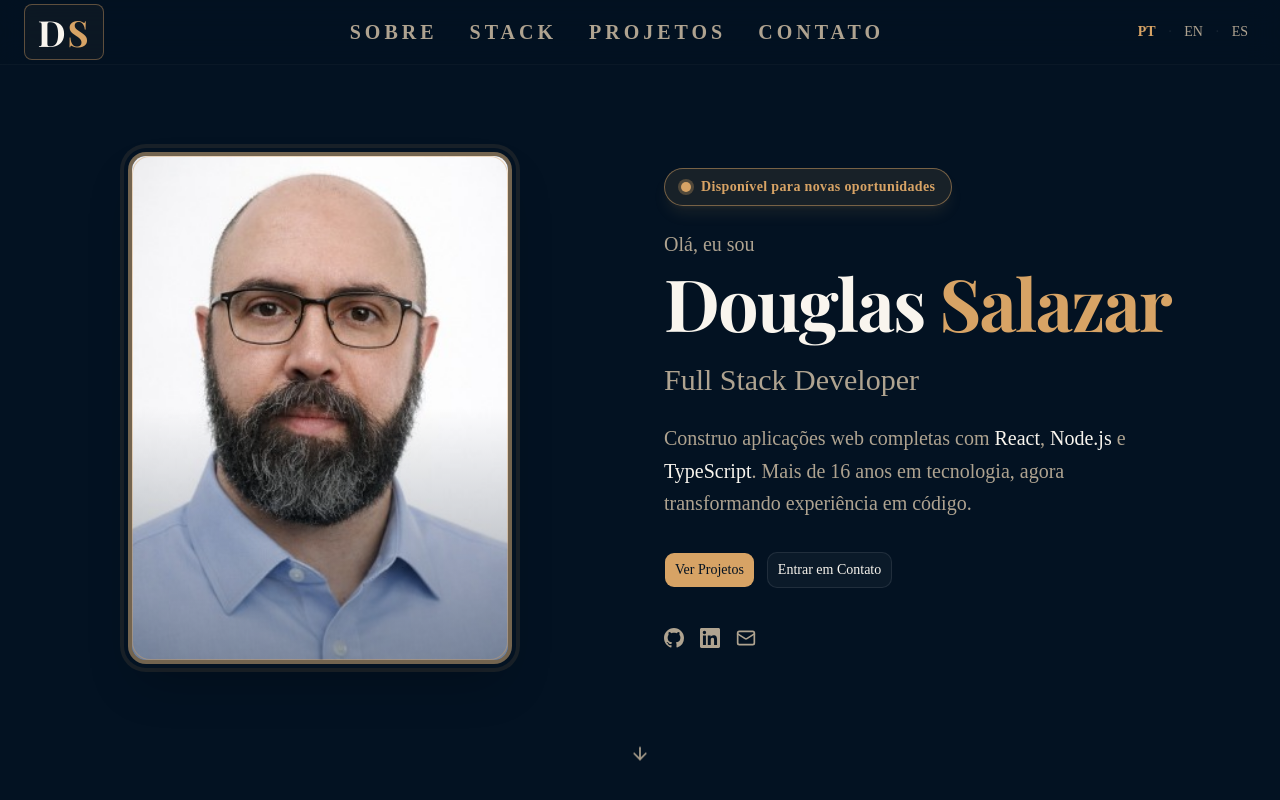
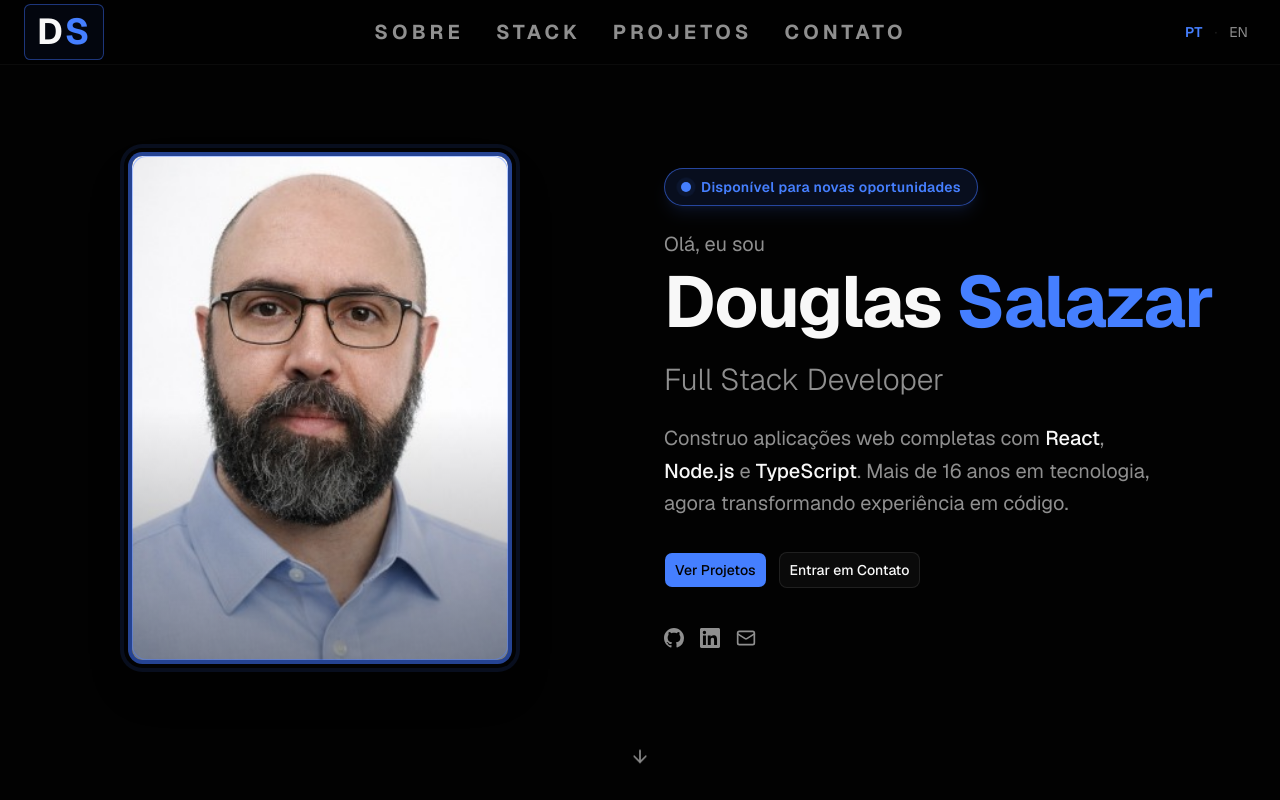
Before and after one commit to Doug1980/douglas-salazar-portfolio, a Next.js app: page / in a window 1280 px wide. Shown: the top 800 px of the page. Built offline with nearby package versions, Linux system fonts and the light colour scheme.

Commit message:
feat: paleta Vercel e fonte Geist Sans

```diff
--- a/src/app/globals.css
+++ b/src/app/globals.css
@@ -7,10 +7,9 @@
 @theme inline {
   --color-background: var(--background);
   --color-foreground: var(--foreground);
-  --font-sans: var(--font-sans);
+  --font-sans: var(--font-geist-sans);
   --font-mono: var(--font-geist-mono);
-  --font-heading: var(--font-playfair);
-  --font-serif: var(--font-playfair);
+  --font-heading: var(--font-geist-sans);
   --color-sidebar-ring: var(--sidebar-ring);
   --color-sidebar-border: var(--sidebar-border);
   --color-sidebar-accent-foreground: var(--sidebar-accent-foreground);
@@ -40,14 +39,6 @@
   --color-popover: var(--popover);
   --color-card-foreground: var(--card-foreground);
   --color-card: var(--card);
-
-  /* ========== Cores customizadas do portfólio ========== */
-  --color-navy-deep: var(--navy-deep);
-  --color-navy-night: var(--navy-night);
-  --color-amber-warm: var(--amber-warm);
-  --color-beige-soft: var(--beige-soft);
-  --color-offwhite: var(--offwhite);
-
   --radius-sm: calc(var(--radius) * 0.6);
   --radius-md: calc(var(--radius) * 0.8);
   --radius-lg: var(--radius);
@@ -57,95 +48,73 @@
   --radius-4xl: calc(var(--radius) * 2.6);
 }
 
-/* ==========================================================
-   LIGHT MODE (fallback — portfólio será dark-first)
-   ========================================================== */
 :root {
-  /* Paleta do portfólio */
-  --navy-deep: oklch(0.18 0.04 250);      /* Azul marinho profundo */
-  --navy-night: oklch(0.26 0.05 250);     /* Azul noite (cards) */
-  --amber-warm: oklch(0.72 0.09 70);      /* Âmbar terroso (destaque) */
-  --beige-soft: oklch(0.88 0.04 70);      /* Bege claro (texto secundário) */
-  --offwhite: oklch(0.97 0.01 80);        /* Off-white (texto principal) */
-
-  /* Mapeamento para o sistema shadcn */
-  --background: oklch(0.98 0 0);
-  --foreground: oklch(0.18 0.04 250);
-  --card: oklch(1 0 0);
-  --card-foreground: oklch(0.18 0.04 250);
+  --background: oklch(1 0 0);
+  --foreground: oklch(0.09 0 0);
+  --card: oklch(0.98 0 0);
+  --card-foreground: oklch(0.09 0 0);
   --popover: oklch(1 0 0);
-  --popover-foreground: oklch(0.18 0.04 250);
-  --primary: oklch(0.72 0.09 70);
-  --primary-foreground: oklch(0.18 0.04 250);
-  --secondary: oklch(0.95 0.02 250);
-  --secondary-foreground: oklch(0.18 0.04 250);
-  --muted: oklch(0.95 0.02 250);
-  --muted-foreground: oklch(0.5 0.04 250);
-  --accent: oklch(0.72 0.09 70);
-  --accent-foreground: oklch(0.18 0.04 250);
+  --popover-foreground: oklch(0.09 0 0);
+  --primary: oklch(0.55 0.22 265);
+  --primary-foreground: oklch(0.98 0 0);
+  --secondary: oklch(0.95 0 0);
+  --secondary-foreground: oklch(0.09 0 0);
+  --muted: oklch(0.95 0 0);
+  --muted-foreground: oklch(0.5 0 0);
+  --accent: oklch(0.55 0.22 265);
+  --accent-foreground: oklch(0.98 0 0);
   --destructive: oklch(0.577 0.245 27.325);
-  --border: oklch(0.9 0.02 250);
-  --input: oklch(0.9 0.02 250);
-  --ring: oklch(0.72 0.09 70);
-  --chart-1: oklch(0.72 0.09 70);
-  --chart-2: oklch(0.6 0.1 250);
-  --chart-3: oklch(0.5 0.08 250);
-  --chart-4: oklch(0.7 0.1 120);
-  --chart-5: oklch(0.65 0.12 30);
-  --radius: 0.625rem;
+  --border: oklch(0.9 0 0);
+  --input: oklch(0.9 0 0);
+  --ring: oklch(0.55 0.22 265);
+  --chart-1: oklch(0.55 0.22 265);
+  --chart-2: oklch(0.65 0.2 160);
+  --chart-3: oklch(0.7 0.2 30);
+  --chart-4: oklch(0.6 0.2 340);
+  --chart-5: oklch(0.65 0.18 200);
+  --radius: 0.5rem;
   --sidebar: oklch(0.98 0 0);
-  --sidebar-foreground: oklch(0.18 0.04 250);
-  --sidebar-primary: oklch(0.72 0.09 70);
-  --sidebar-primary-foreground: oklch(0.18 0.04 250);
-  --sidebar-accent: oklch(0.95 0.02 250);
-  --sidebar-accent-foreground: oklch(0.18 0.04 250);
-  --sidebar-border: oklch(0.9 0.02 250);
-  --sidebar-ring: oklch(0.72 0.09 70);
+  --sidebar-foreground: oklch(0.09 0 0);
+  --sidebar-primary: oklch(0.55 0.22 265);
+  --sidebar-primary-foreground: oklch(0.98 0 0);
+  --sidebar-accent: oklch(0.95 0 0);
+  --sidebar-accent-foreground: oklch(0.09 0 0);
+  --sidebar-border: oklch(0.9 0 0);
+  --sidebar-ring: oklch(0.55 0.22 265);
 }
 
-/* ==========================================================
-   DARK MODE (tema principal do portfólio)
-   ========================================================== */
 .dark {
-  /* Paleta do portfólio no dark */
-  --navy-deep: oklch(0.18 0.04 250);
-  --navy-night: oklch(0.26 0.05 250);
-  --amber-warm: oklch(0.75 0.1 70);
-  --beige-soft: oklch(0.88 0.04 70);
-  --offwhite: oklch(0.97 0.01 80);
-
-  /* Mapeamento para o sistema shadcn */
-  --background: oklch(0.18 0.04 250);         /* Azul marinho profundo */
-  --foreground: oklch(0.97 0.01 80);          /* Off-white */
-  --card: oklch(0.26 0.05 250);               /* Azul noite */
-  --card-foreground: oklch(0.97 0.01 80);
-  --popover: oklch(0.26 0.05 250);
-  --popover-foreground: oklch(0.97 0.01 80);
-  --primary: oklch(0.75 0.1 70);              /* Âmbar terroso */
-  --primary-foreground: oklch(0.18 0.04 250);
-  --secondary: oklch(0.32 0.05 250);
-  --secondary-foreground: oklch(0.97 0.01 80);
-  --muted: oklch(0.3 0.04 250);
-  --muted-foreground: oklch(0.72 0.03 80);    /* Bege suave */
-  --accent: oklch(0.75 0.1 70);
-  --accent-foreground: oklch(0.18 0.04 250);
+  --background: oklch(0.08 0 0);
+  --foreground: oklch(0.98 0 0);
+  --card: oklch(0.12 0 0);
+  --card-foreground: oklch(0.98 0 0);
+  --popover: oklch(0.12 0 0);
+  --popover-foreground: oklch(0.98 0 0);
+  --primary: oklch(0.65 0.24 265);
+  --primary-foreground: oklch(0.08 0 0);
+  --secondary: oklch(0.18 0 0);
+  --secondary-foreground: oklch(0.98 0 0);
+  --muted: oklch(0.16 0 0);
+  --muted-foreground: oklch(0.65 0 0);
+  --accent: oklch(0.65 0.24 265);
+  --accent-foreground: oklch(0.08 0 0);
   --destructive: oklch(0.704 0.191 22.216);
-  --border: oklch(1 0 0 / 8%);
+  --border: oklch(1 0 0 / 10%);
   --input: oklch(1 0 0 / 12%);
-  --ring: oklch(0.75 0.1 70);
-  --chart-1: oklch(0.75 0.1 70);
-  --chart-2: oklch(0.6 0.12 250);
-  --chart-3: oklch(0.5 0.1 250);
-  --chart-4: oklch(0.7 0.12 120);
-  --chart-5: oklch(0.65 0.15 30);
-  --sidebar: oklch(0.26 0.05 250);
-  --sidebar-foreground: oklch(0.97 0.01 80);
-  --sidebar-primary: oklch(0.75 0.1 70);
-  --sidebar-primary-foreground: oklch(0.18 0.04 250);
-  --sidebar-accent: oklch(0.32 0.05 250);
-  --sidebar-accent-foreground: oklch(0.97 0.01 80);
-  --sidebar-border: oklch(1 0 0 / 8%);
-  --sidebar-ring: oklch(0.75 0.1 70);
+  --ring: oklch(0.65 0.24 265);
+  --chart-1: oklch(0.65 0.24 265);
+  --chart-2: oklch(0.7 0.22 160);
+  --chart-3: oklch(0.75 0.22 30);
+  --chart-4: oklch(0.65 0.22 340);
+  --chart-5: oklch(0.7 0.2 200);
+  --sidebar: oklch(0.12 0 0);
+  --sidebar-foreground: oklch(0.98 0 0);
+  --sidebar-primary: oklch(0.65 0.24 265);
+  --sidebar-primary-foreground: oklch(0.08 0 0);
+  --sidebar-accent: oklch(0.18 0 0);
+  --sidebar-accent-foreground: oklch(0.98 0 0);
+  --sidebar-border: oklch(1 0 0 / 10%);
+  --sidebar-ring: oklch(0.65 0.24 265);
 }
 
 @layer base {
--- a/src/app/layout.tsx
+++ b/src/app/layout.tsx
@@ -1,5 +1,5 @@
 import type { Metadata } from "next";
-import { Geist, Geist_Mono, Playfair_Display } from "next/font/google";
+import { Geist, Geist_Mono } from "next/font/google";
 import "./globals.css";
 
 const geistSans = Geist({
@@ -10,12 +10,6 @@ const geistSans = Geist({
 const geistMono = Geist_Mono({
   variable: "--font-geist-mono",
   subsets: ["latin"],
-});
-
-const playfair = Playfair_Display({
-  variable: "--font-playfair",
-  subsets: ["latin"],
-  weight: ["400", "500", "600", "700", "800", "900"],
 });
 
 export const metadata: Metadata = {
@@ -65,7 +59,7 @@ export default function RootLayout({
   return (
     <html
       lang="pt-BR"
-      className={`${geistSans.variable} ${geistMono.variable} ${playfair.variable} dark h-full antialiased`}
+      className={`${geistSans.variable} ${geistMono.variable} dark h-full antialiased`}
       suppressHydrationWarning
     >
       <body className="min-h-full flex flex-col bg-background text-foreground">
--- a/src/app/page.tsx
+++ b/src/app/page.tsx
@@ -1,3 +1,4 @@
+import { Footer } from "@/components/layout/Footer";
 import { Navbar } from "@/components/layout/Navbar";
 import { About } from "@/components/sections/About";
 import { Hero } from "@/components/sections/Hero";
@@ -14,6 +15,7 @@ export default function Home() {
         <Stack />
         <Projects />
       </main>
+      <Footer />
     </>
   );
 }
--- /dev/null
+++ b/src/components/layout/Footer.tsx
@@ -0,0 +1,152 @@
+import { MapPin, Phone } from "lucide-react";
+import Link from "next/link";
+import {
+  GithubIcon,
+  LinkedinIcon,
+  MailIcon,
+} from "@/components/shared/SocialIcons";
+
+const EMAIL = "douglassalazar1980@gmail.com";
+const PHONE_DISPLAY = "(11) 98506-2356";
+const EMAIL_HREF = "mailto:douglassalazar1980@gmail.com";
+const WHATSAPP_HREF = "https://wa.me/5511985062356";
+
+const NAV_LINKS = [
+  { label: "Sobre", href: "#sobre" },
+  { label: "Stack", href: "#stack" },
+  { label: "Projetos", href: "#projetos" },
+];
+
+const SOCIAL_LINKS = [
+  {
+    Icon: GithubIcon,
+    href: "https://github.com/Doug1980",
+    label: "GitHub",
+    external: true,
+  },
+  {
+    Icon: LinkedinIcon,
+    href: "https://www.linkedin.com/in/douglassalazar80",
+    label: "LinkedIn",
+    external: true,
+  },
+  {
+    Icon: MailIcon,
+    href: EMAIL_HREF,
+    label: "E-mail",
+    external: false,
+  },
+];
+
+export function Footer() {
+  return (
+    <footer
+      id="contato"
+      className="relative border-t border-border/40 bg-gradient-to-b from-background via-card/40 to-background"
+    >
+      <div className="container mx-auto max-w-4xl px-6 py-20 text-center">
+        <h2 className="text-4xl md:text-5xl font-bold tracking-tight mb-4">
+          Vamos <span className="text-primary">conversar?</span>
+        </h2>
+        <div className="h-1 w-16 bg-primary rounded-full mx-auto mb-6" />
+        <p className="text-muted-foreground max-w-xl mx-auto mb-10">
+          Aberto a oportunidades full stack, colaborações e novos projetos
+          desafiadores. Escolha o canal que preferir.
+        </p>
+
+        <div className="grid sm:grid-cols-3 gap-4 max-w-3xl mx-auto">
+          {SOCIAL_LINKS.map((social) => {
+            const Icon = social.Icon;
+            return (
+              <Link
+                key={social.label}
+                href={social.href}
+                target={social.external ? "_blank" : undefined}
+                rel={social.external ? "noopener noreferrer" : undefined}
+                className="group flex flex-col items-center gap-3 rounded-xl border border-border/40 bg-card/40 p-6 hover:border-primary/50 hover:bg-card/80 hover:-translate-y-1 transition-all"
+              >
+                <div className="flex h-12 w-12 items-center justify-center rounded-lg bg-primary/10 border border-primary/30 group-hover:bg-primary/20 group-hover:scale-110 transition-all">
+                  <Icon className="h-5 w-5 text-primary" />
+                </div>
+                <span className="text-sm font-semibold">{social.label}</span>
+              </Link>
+            );
+          })}
+        </div>
+      </div>
+
+      <div className="border-t border-border/40">
+        <div className="container mx-auto max-w-6xl px-6 py-10">
+          <div className="grid md:grid-cols-3 gap-8">
+            <div className="space-y-3">
+              <div className="flex items-center gap-2">
+                <div className="flex h-8 w-8 items-center justify-center rounded-md border border-primary/40 bg-primary/5">
+                  <span className="font-bold text-xs">
+                    <span className="text-foreground">D</span>
+                    <span className="text-primary">S</span>
+                  </span>
+                </div>
+                <span className="font-bold">Douglas Salazar</span>
+              </div>
+              <p className="text-sm text-muted-foreground leading-relaxed">
+                Full Stack Developer em São Paulo, Brasil. Transformando
+                experiência em código.
+              </p>
+            </div>
+
+            <div className="space-y-3">
+              <h3 className="text-xs font-semibold tracking-[0.2em] uppercase text-muted-foreground">
+                Contato
+              </h3>
+              <div className="space-y-2 text-sm">
+                <Link
+                  href={EMAIL_HREF}
+                  className="flex items-center gap-2 text-muted-foreground hover:text-primary transition-colors"
+                >
+                  <MailIcon className="h-3.5 w-3.5" />
+                  <span>{EMAIL}</span>
+                </Link>
+                <Link
+                  href={WHATSAPP_HREF}
+                  target="_blank"
+                  rel="noopener noreferrer"
+                  className="flex items-center gap-2 text-muted-foreground hover:text-primary transition-colors"
+                >
+                  <Phone className="h-3.5 w-3.5" />
+                  <span>{PHONE_DISPLAY}</span>
+                </Link>
+                <div className="flex items-center gap-2 text-muted-foreground">
+                  <MapPin className="h-3.5 w-3.5" />
+                  <span>São Paulo, SP — Brasil</span>
+                </div>
+              </div>
+            </div>
+
+            <div className="space-y-3">
+              <h3 className="text-xs font-semibold tracking-[0.2em] uppercase text-muted-foreground">
+                Navegação
+              </h3>
+              <ul className="space-y-2 text-sm">
+                {NAV_LINKS.map((link) => (
+                  <li key={link.href}>
+                    <Link
+                      href={link.href}
+                      className="text-muted-foreground hover:text-primary transition-colors"
+                    >
+                      {link.label}
+                    </Link>
+                  </li>
+                ))}
+              </ul>
+            </div>
+          </div>
+
+          <div className="mt-10 pt-6 border-t border-border/40 flex flex-col sm:flex-row justify-between items-center gap-3 text-xs text-muted-foreground">
+            <p>© 2026 Douglas Salazar. Todos os direitos reservados.</p>
+            <p className="italic">Construído com Next.js e TypeScript.</p>
+          </div>
+        </div>
+      </div>
+    </footer>
+  );
+}
--- a/src/components/layout/Navbar.tsx
+++ b/src/components/layout/Navbar.tsx
@@ -13,7 +13,6 @@ const NAV_LINKS = [
 const LANGUAGES = [
   { code: "pt", label: "PT" },
   { code: "en", label: "EN" },
-  { code: "es", label: "ES" },
 ];
 
 export function Navbar() {
@@ -28,7 +27,7 @@ export function Navbar() {
           aria-label="Douglas Salazar - Home"
           className="flex h-14 w-20 items-center justify-center rounded-md border border-primary/40 bg-primary/5 hover:bg-primary/10 hover:border-primary transition-all group"
         >
-          <span className="font-serif font-bold text-4xl tracking-wider group-hover:scale-110 transition-transform">
+          <span className="font-bold text-4xl tracking-wider group-hover:scale-110 transition-transform">
             <span className="text-foreground">D</span>
             <span className="text-primary">S</span>
           </span>
--- a/src/components/sections/Hero.tsx
+++ b/src/components/sections/Hero.tsx
@@ -46,7 +46,7 @@ export function Hero() {
 
           <div className="space-y-2">
             <p className="text-xl text-muted-foreground">Olá, eu sou</p>
-            <h1 className="font-serif text-5xl md:text-6xl lg:text-7xl font-bold tracking-tight">
+            <h1 className="text-5xl md:text-6xl lg:text-7xl font-bold tracking-tight">
               Douglas <span className="text-primary">Salazar</span>
             </h1>
           </div>
--- a/src/components/sections/Projects.tsx
+++ b/src/components/sections/Projects.tsx
@@ -67,7 +67,7 @@ export function Projects() {
     >
       <div className="container mx-auto max-w-6xl">
         <div className="mb-16 space-y-3 text-center">
-          <h2 className="font-serif text-4xl md:text-5xl font-bold tracking-tight">
+          <h2 className="text-4xl md:text-5xl font-bold tracking-tight">
             Projetos em <span className="text-primary">Destaque</span>
           </h2>
           <div className="h-1 w-16 bg-primary rounded-full mx-auto" />
@@ -84,9 +84,7 @@ export function Projects() {
             >
               {/* Header com título e ações */}
               <div className="flex items-center justify-between px-6 py-4 border-b border-border/40 bg-background/40">
-                <h3 className="font-serif text-lg font-bold">
-                  {project.title}
-                </h3>
+                <h3 className="text-lg font-bold">{project.title}</h3>
                 <div className="flex items-center gap-2">
                   <Link
                     href={project.frontend}
--- a/src/components/sections/Stack.tsx
+++ b/src/components/sections/Stack.tsx
@@ -81,7 +81,7 @@ export function Stack() {
     >
       <div className="container mx-auto max-w-6xl">
         <div className="mb-16 space-y-3 text-center">
-          <h2 className="font-serif text-4xl md:text-5xl font-bold tracking-tight">
+          <h2 className="text-4xl md:text-5xl font-bold tracking-tight">
             Stack <span className="text-primary">Técnica</span>
           </h2>
           <div className="h-1 w-16 bg-primary rounded-full mx-auto" />
@@ -103,9 +103,7 @@ export function Stack() {
                   <div className="flex h-9 w-9 items-center justify-center rounded-lg bg-primary/10 border border-primary/30">
                     <GroupIcon className="h-4 w-4 text-primary" />
                   </div>
-                  <h3 className="font-serif text-xl font-bold">
-                    {group.title}
-                  </h3>
+                  <h3 className="text-xl font-bold">{group.title}</h3>
                 </div>
 
                 <div className="grid grid-cols-3 gap-3">
```
Also changed, not shown: src/components/sections/About.tsx (+40 -10 lines).
